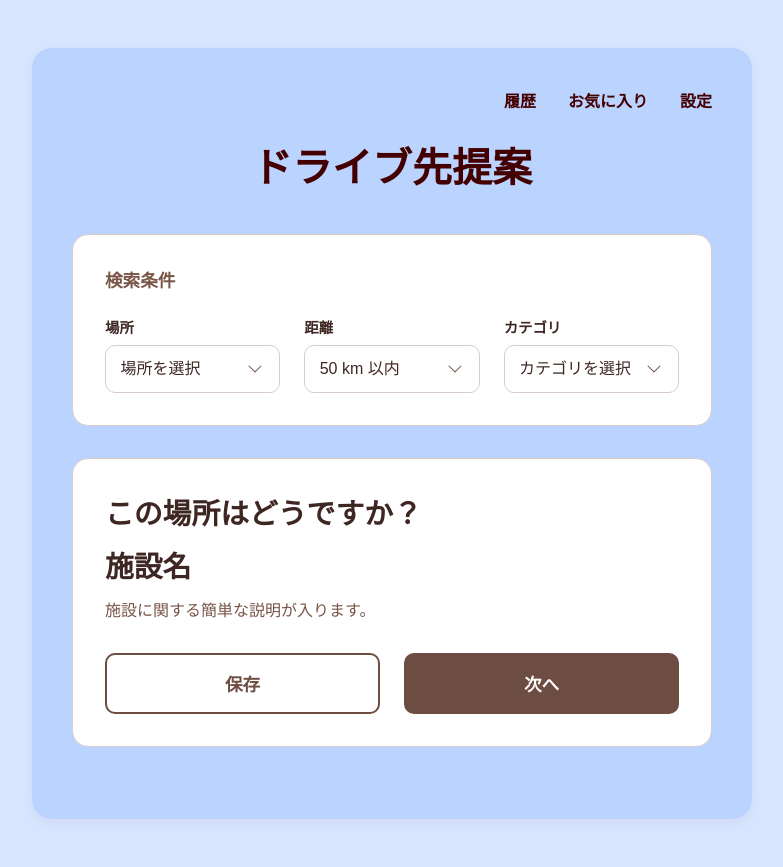
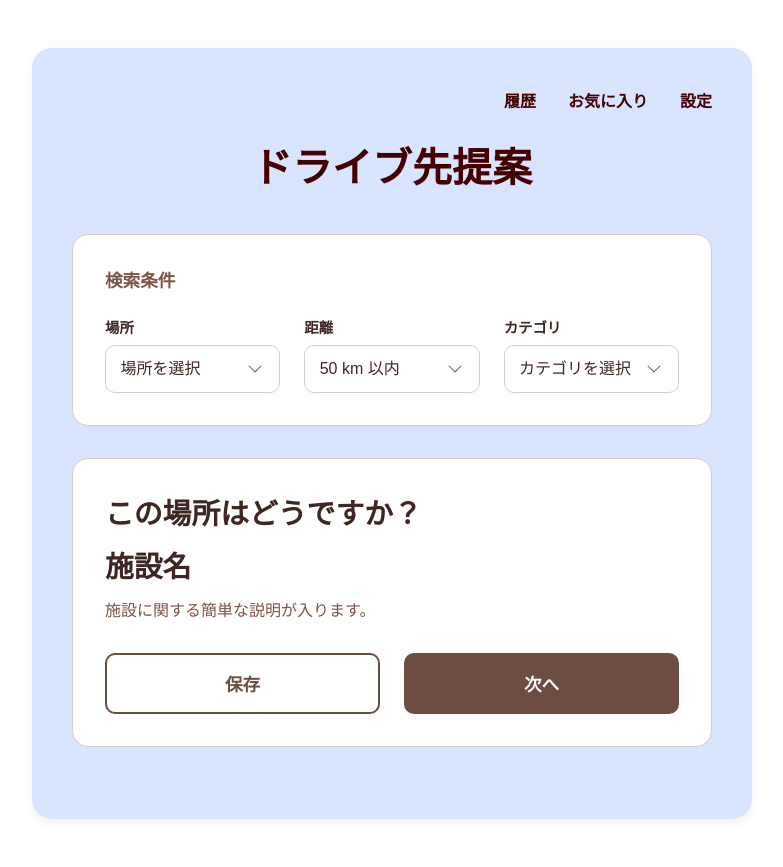
Before and after one commit to s1F102302865/team1_sightseeing, a Django app: page /drivey/suggest/ in a window 1280 px wide. Shown: the whole page, without its empty margins (248-1031 px from the left). Run offline with Django 5.2, Linux system fonts and the light colour scheme.

Commit message:
デザイン修正

```diff
--- a/drivey/static/drivey/css/suggest.css
+++ b/drivey/static/drivey/css/suggest.css
@@ -2,7 +2,7 @@
 :root {
     --primary-color: #6D4C41; /* メインの茶色 */
     /* フォーム外の背景 */
-    --background-color: #d9e5ff; /* 背景の薄いグレー */
+    --background-color: #FFFFFF; /* 背景の薄いグレー */
     --card-bg-color: #FFFFFF; /* カードの白 */
     --text-color-dark: #3E2723; /* 濃い文字色 */
     --text-color-light: #795548; /* 薄い文字色 */
@@ -32,7 +32,7 @@ body {
     width: 100%;
     max-width: 720px; /* 変更 */
     /* フォームの背景 */
-    background-color: #bad3ff;
+    background-color: #d9e5ff;
     padding: 2.5rem; /* 変更 */
     border-radius: 20px; /* 変更 */
     box-shadow: 0 4px 12px rgba(0, 0, 0, 0.05);
```
